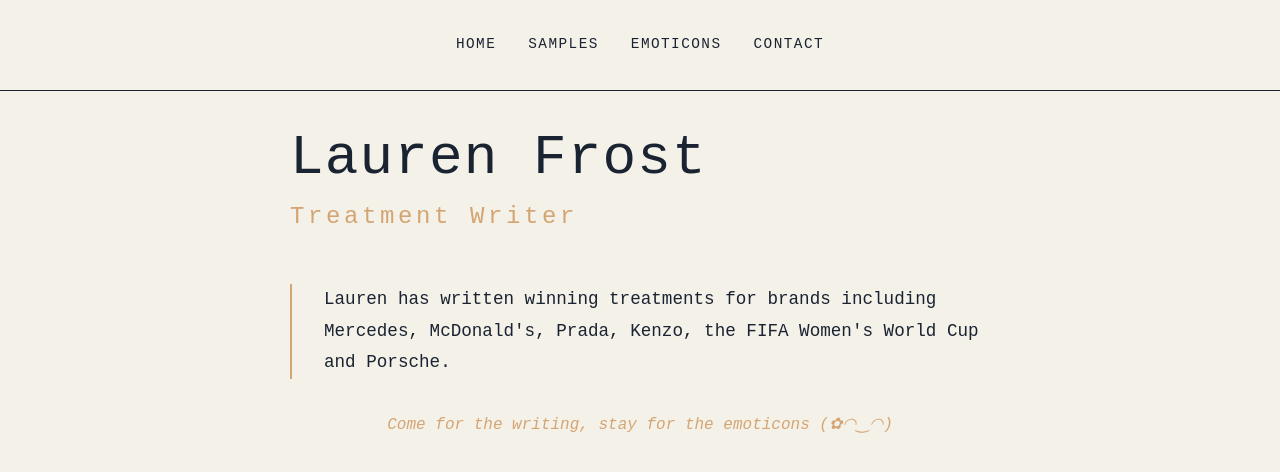
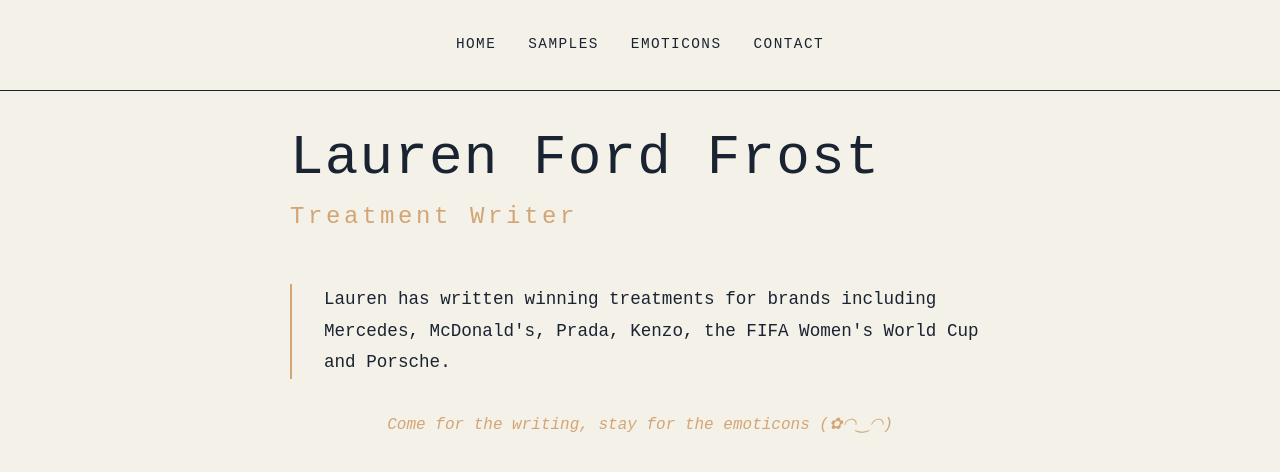
Before and after one commit to elliotwatson89-world/lauren-frost-1, a plain HTML site: page index.html in a window 1280 px wide. Drawn offline with Linux system fonts and the light colour scheme.

Commit message:
Update index.html

```diff
--- a/index.html
+++ b/index.html
@@ -285,7 +285,7 @@
 
     <div id="home" class="page active">
         <div class="container">
-            <h1>Lauren Frost</h1>
+            <h1>Lauren Ford Frost</h1>
             <h2>Treatment Writer</h2>
             <div class="blurb">
                 Lauren has written winning treatments for brands including Mercedes, McDonald's, Prada, Kenzo, the FIFA Women's World Cup and Porsche.
```
